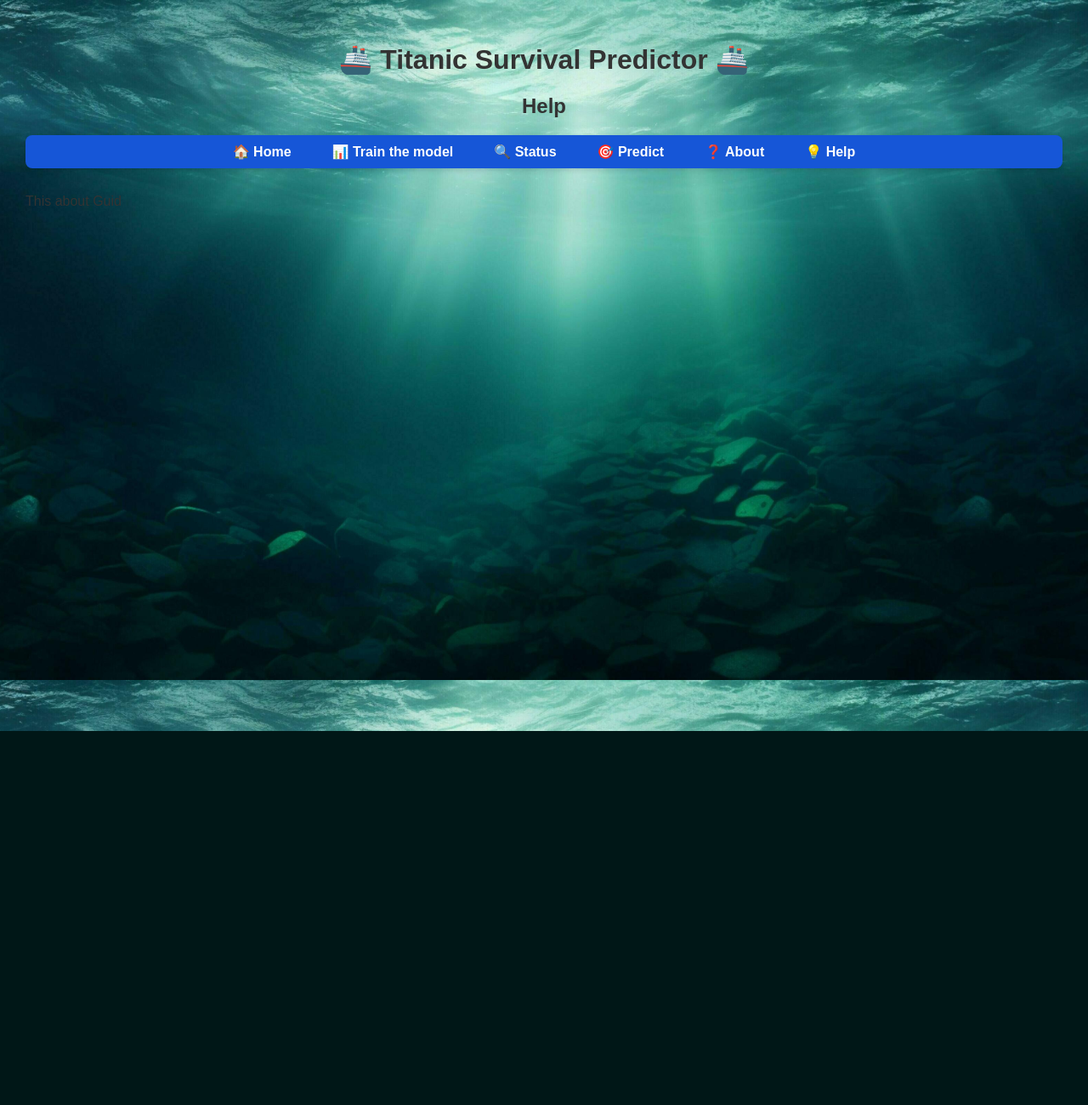
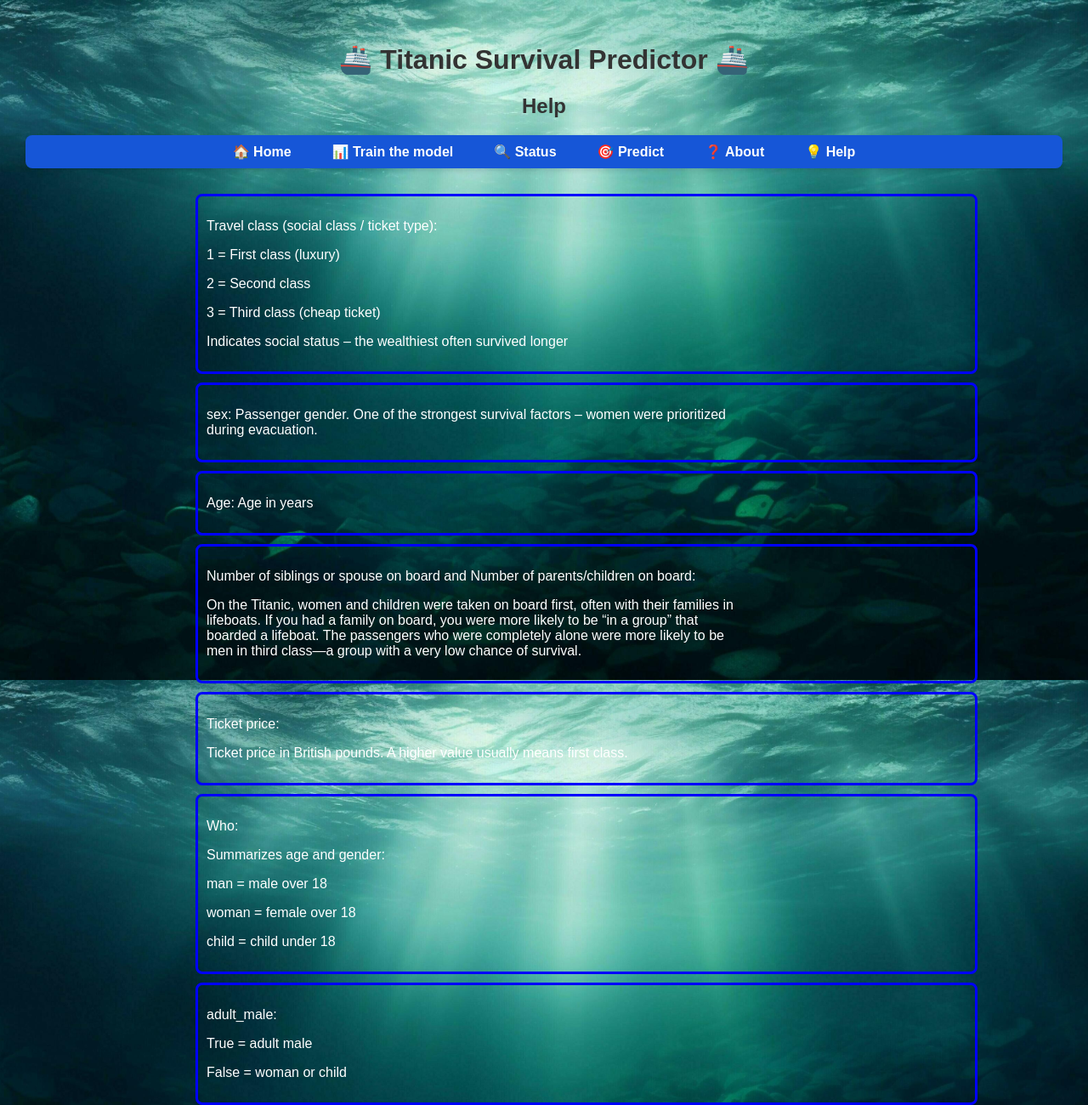
Before and after one commit to IvelinIskrenov/Titanic-Survival-Prediction, a Flask app: page /help in a window 1280 px wide. Shown: the whole page at 85% size. Before the commit the page ends 860 px from the top, so only its background shows below. Run offline with Flask 3, Linux system fonts and the light colour scheme.

Commit message:
help page info added

```diff
--- a/static/style.css
+++ b/static/style.css
@@ -51,8 +51,30 @@
     text-align:center;
 }
 
-h2 {
+h2, h3 {
     text-align: center;
+}
+
+h3 {
+    color: white;
+}
+
+p {
+    width: 70%;
+    color: white;
+    font-size: 16px;
+}
+
+.attribute {
+    border: 4px solid rgb(10, 134, 10);
+    border-color: blue;
+    border-width: 3px;
+    border-radius: 8px;
+    padding: 10px;
+    margin-right: 100px;
+    margin-left: 200px;
+    margin-top:10px;
+    margin-bottom:10px;
 }
 
 nav {
--- a/templates/help.html
+++ b/templates/help.html
@@ -3,5 +3,44 @@
     <h2>Help</h2>
 {% endblock %}
 {% block content %}
-    This about Guid
+    <section class="attribute">
+        <p>Travel class (social class / ticket type):</p>
+        <p>1 = First class (luxury)</p>
+        <p>2 = Second class</p>
+        <p>3 = Third class (cheap ticket)</p>
+        <p>Indicates social status – the wealthiest often survived longer</p>
+    </section>
+    <section class="attribute">
+        <p>sex: Passenger gender. One of the strongest survival factors – women were prioritized during evacuation.</p>
+    </section>
+    <section class="attribute">
+        <p>Age: Age in years</p>
+    </section>
+    <section class="attribute">
+        <p>Number of siblings or spouse on board and Number of parents/children on board:</p>
+        <p>
+            On the Titanic, women and children were taken on board first, often with their families in lifeboats.
+            If you had a family on board, you were more likely to be “in a group” that boarded a lifeboat.
+            The passengers who were completely alone were more likely to be men in third class—a group with a very low chance of survival.
+        </p>
+    </section>
+    <section class="attribute">
+        <p>Ticket price:</p>
+        <p>
+            Ticket price in British pounds.
+            A higher value usually means first class.
+        </p>
+    </section>
+    <section class="attribute">
+        <p>Who:</p>
+        <p>Summarizes age and gender:</p>
+        <p>man = male over 18</p>
+        <p>woman = female over 18</p>
+        <p>child = child under 18</p>
+    </section>
+    <section class="attribute">
+        <p>adult_male:</p>
+        <p>True = adult male</p>
+        <p>False = woman or child</p>
+    </section>
 {% endblock %}
```
